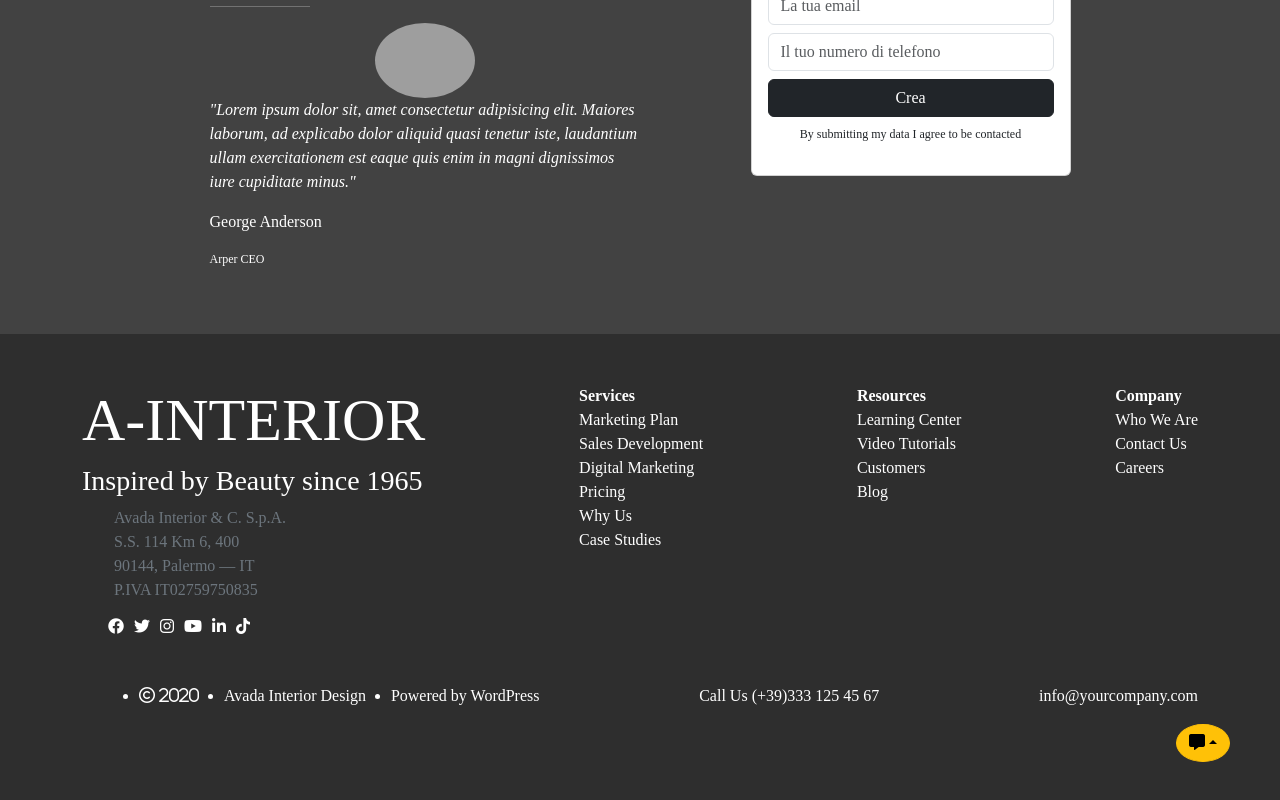
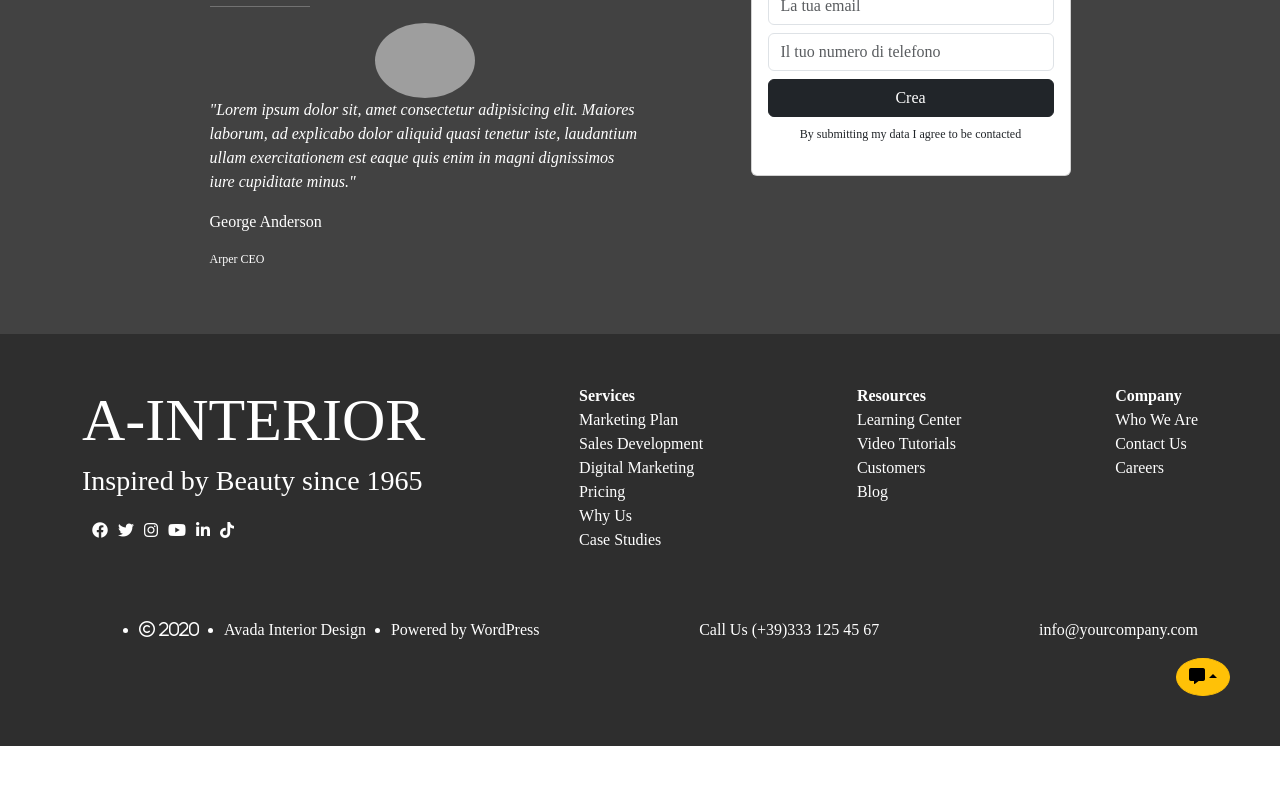
Before and after one commit to Elisabetta01/proj-html-vuejs, a Vue app: page / in a window 1280 px wide. Shown: the part 6215-7015 px from the top of the page. After the commit the page ends 6961 px from the top, so only its background shows below. Built offline with nearby package versions, Linux system fonts and the light colour scheme; grey boxes are pictures that could not be loaded; the HTML template or start-up script is replaced by a standard one.

Commit message:
dettagli

```diff
--- a/src/components/MenuFooterComp.vue
+++ b/src/components/MenuFooterComp.vue
@@ -10,14 +10,8 @@
                <div>
                     <h1>A-INTERIOR</h1>
                     <h3>Inspired by Beauty since 1965</h3>
-                    <ul class="text-secondary">
-                         <li>Avada Interior & C. S.p.A.</li>
-                         <li>S.S. 114 Km 6, 400</li>
-                         <li>90144, Palermo — IT</li>
-                         <li>P.IVA IT02759750835</li>
-                    </ul>
 
-                    <div id="social" class="d-flex ms-3">
+                    <div id="social" class="d-flex me-3 mt-4">
                          <i class="fa-brands fa-facebook"></i>
                          <i class="fa-brands fa-twitter"></i>
                          <i class="fa-brands fa-instagram"></i>
```
